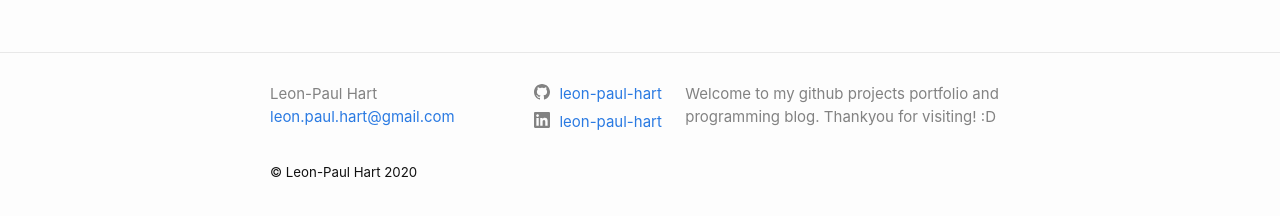
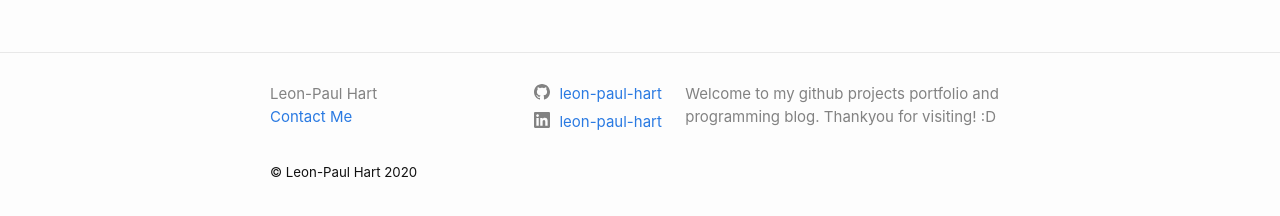
Before and after one commit to leon-paul-hart/leon-paul-hart.github.io, a Jekyll site: the page built from index.markdown, in a window 1280 px wide. Shown: the part 672-888 px from the top of the page. Built offline with Jekyll 4.4.1, drawn with Linux system fonts in a browser that asks for light colours.

Commit message:
Updated gems and added email protection

```diff
--- a/Gemfile
+++ b/Gemfile
@@ -23,6 +23,7 @@ gem "jekyll", "~> 4.0.0"
 # If you have any plugins, put them here!
 group :jekyll_plugins do
   gem "jekyll-feed", "~> 0.12"
+  gem 'jekyll-email-protect'
 end
 
 # Windows and JRuby does not include zoneinfo files, so bundle the tzinfo-data gem
--- a/_config.yml
+++ b/_config.yml
@@ -34,7 +34,7 @@ linkedin_username: leon-paul-hart
 # Author is the default name used for blog posts, the ATom feed, and is also shown on the footer
 author: Leon-Paul Hart
 
-# New fields not included in the minima theme by default or creted with the 'jekyll new' command
+# New fields not included in the minima theme by default or created with the 'jekyll new' command
 copyright: "Leon-Paul Hart"
 
 # Build settings
@@ -42,6 +42,7 @@ copyright: "Leon-Paul Hart"
 # theme: minima
 plugins:
   - jekyll-feed
+  - jekyll-email-protect
 
 # Exclude from processing.
 # The following items will not be processed, by default.
--- a/_includes/footer.html
+++ b/_includes/footer.html
@@ -18,7 +18,7 @@
           </li>
           {%- if site.email -%}
           <li>
-            <a class="u-email" href="mailto:{{ site.email }}">{{ site.email }}</a>
+            <a class="u-email" href="mailto:{{ site.email | encode_email }}">Contact Me</a>
           </li>
           {%- endif -%}
         </ul>
```
Also changed, not shown: Gemfile.lock.
